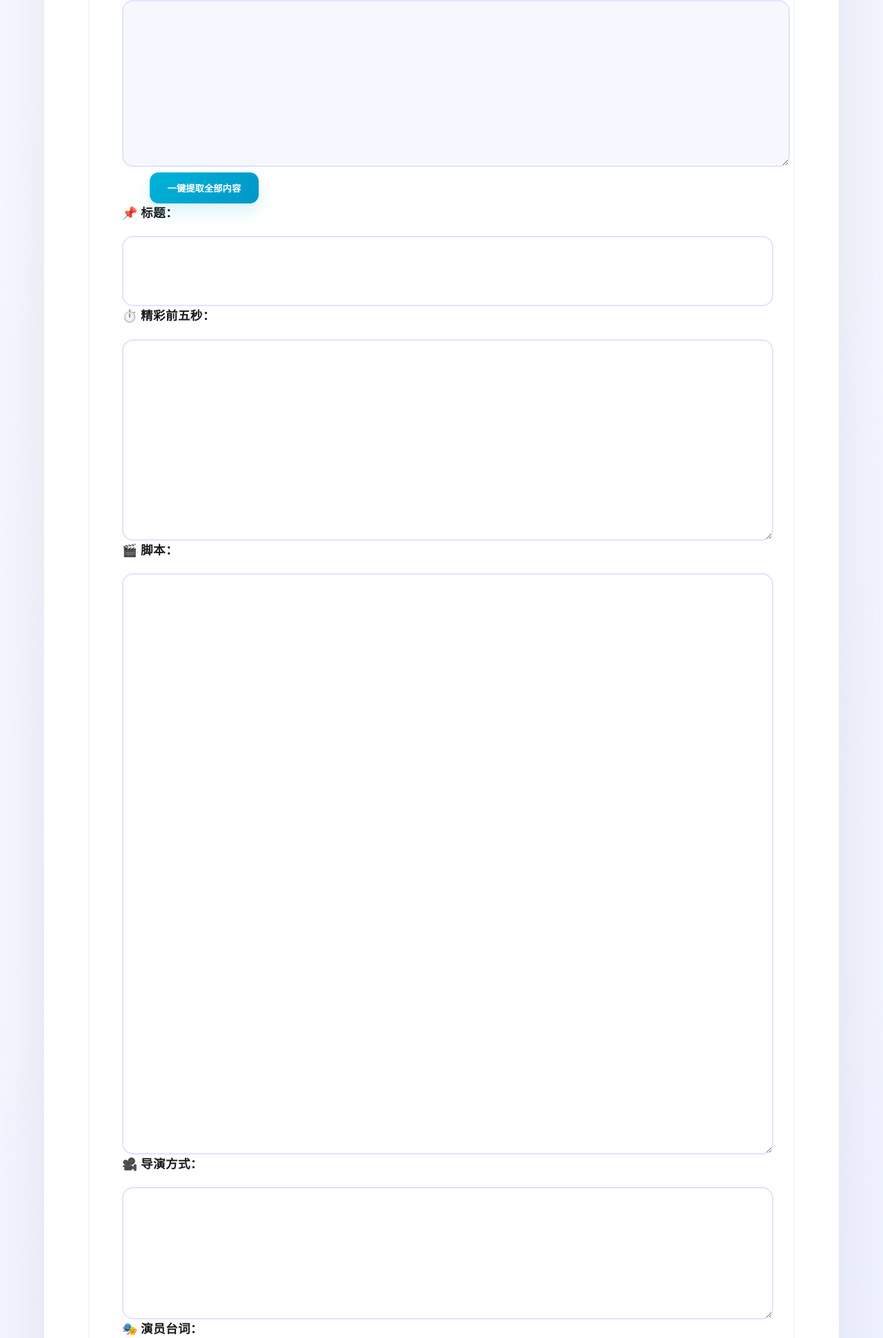
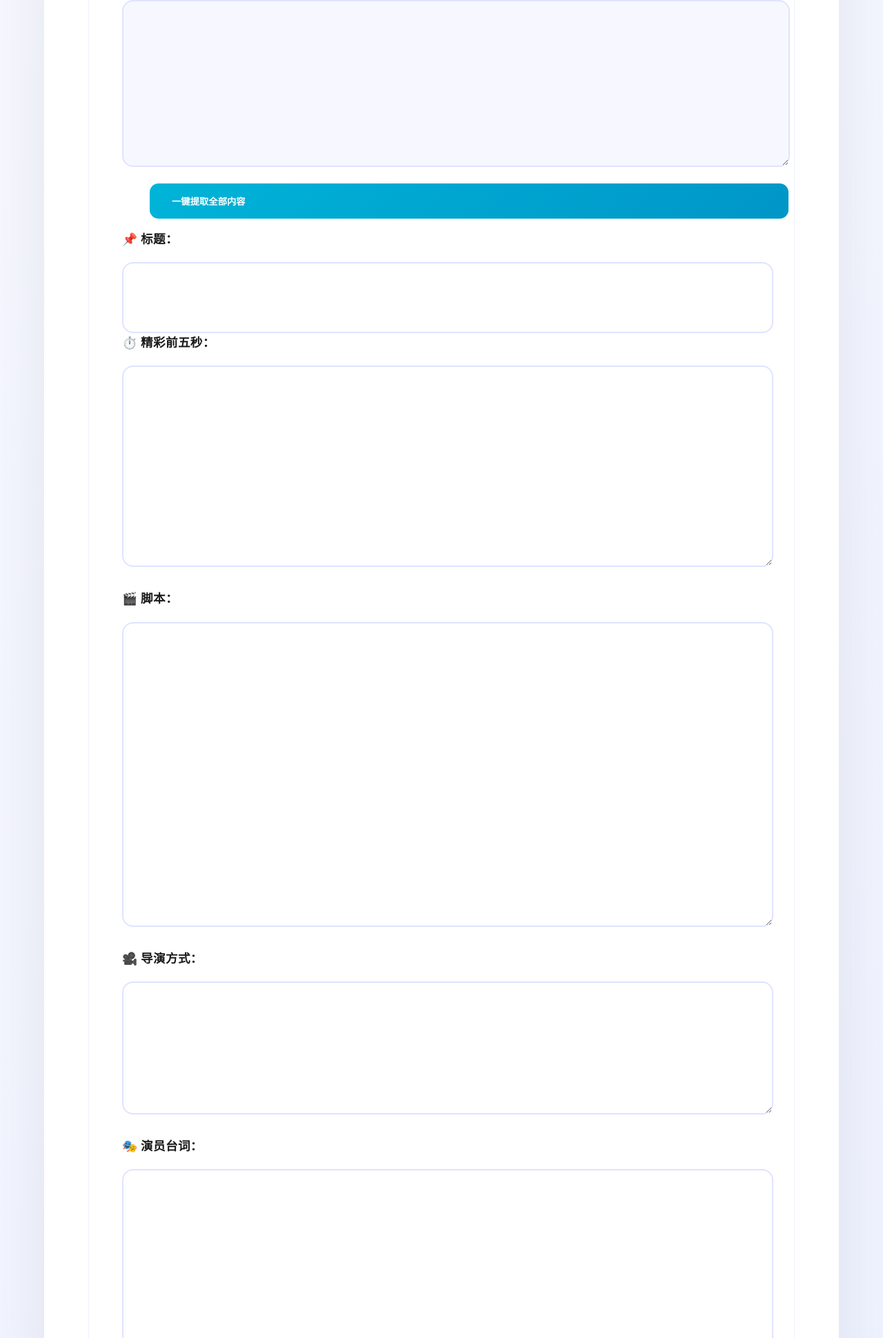
Before and after one commit to handsomejustin/ai-video-script-generator, a Flask app: page / in a window 1280 px wide. Shown: the part 834-2774 px from the top of the page at 69% size. Run offline with Flask 3, Linux system fonts and the light colour scheme.

Commit message:
Update style.css

```diff
--- a/static/style.css
+++ b/static/style.css
@@ -127,17 +127,6 @@
     align-items: start;
 }
 
-.extract-btn {
-    position: relative; /* 为加载动画提供定位基准 */
-    overflow: hidden; /* 防止加载动画溢出 */
-    background: linear-gradient(135deg, var(--accent-color) 0%, #0096c7 100%);
-    color: var(--text-light);
-    padding: 0.8rem 1.6rem;
-    height: min-content;
-    box-shadow: 0 0.8rem 1.5rem rgba(0, 180, 216, 0.15);
-    transition: all 0.3s cubic-bezier(0.4, 0, 0.2, 1);
-    margin-left:40px;
-}
 
 /* 加载动画样式 */
 .extract-btn.loading {
@@ -162,12 +151,6 @@
 
 .extract-btn.loading::after {
     opacity: 1;
-}
-
-/* 优化动画效果 */
-@keyframes spin {
-    0% { transform: translateY(-50%) rotate(0deg); }
-    100% { transform: translateY(-50%) rotate(360deg); }
 }
 
 /* 增加加载时文字淡出效果 */
@@ -396,3 +379,56 @@
     font-weight: 600;
     color: var(--primary-color);
 }
+
+.extract-btn {
+    position: relative;
+    background: linear-gradient(135deg, var(--accent-color) 0%, #0096c7 100%);
+    color: var(--text-light);
+    padding: 1rem 2rem;
+    margin: 1rem 0;
+    width: 100%;
+    transition: all 0.3s cubic-bezier(0.4, 0, 0.2, 1);
+    margin-left:40px;
+}
+
+.extract-btn:hover {
+    transform: translateY(-2px);
+    box-shadow: 0 1rem 2rem rgba(0, 180, 216, 0.2);
+}
+
+.loader {
+    display: inline-block;
+    width: 16px;
+    height: 16px;
+    border: 2px solid rgba(255, 255, 255, 0.6);
+    border-top-color: transparent;
+    border-radius: 50%;
+    animation: spin 0.8s linear infinite;
+    margin-right: 0.5rem;
+}
+
+@keyframes spin {
+    to { transform: rotate(360deg); }
+}
+
+.field-item textarea {
+    min-height: 150px;
+    margin-bottom: 2rem;
+    transition: border-color 0.3s ease;
+}
+
+#script {
+    min-height: 400px;
+}
+
+/* 响应式设计 */
+@media (max-width: 1200px) {
+    .container {
+        padding: 2rem;
+        margin: 1rem;
+    }
+
+    .header {
+        font-size: 2rem;
+    }
+}
```
